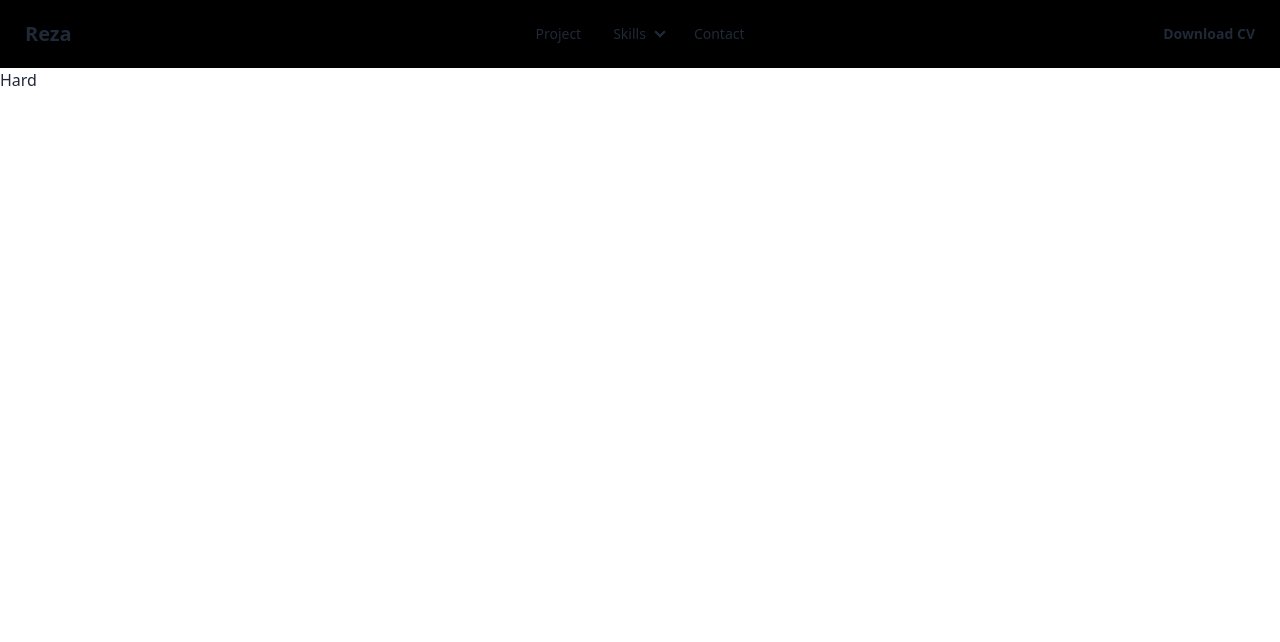
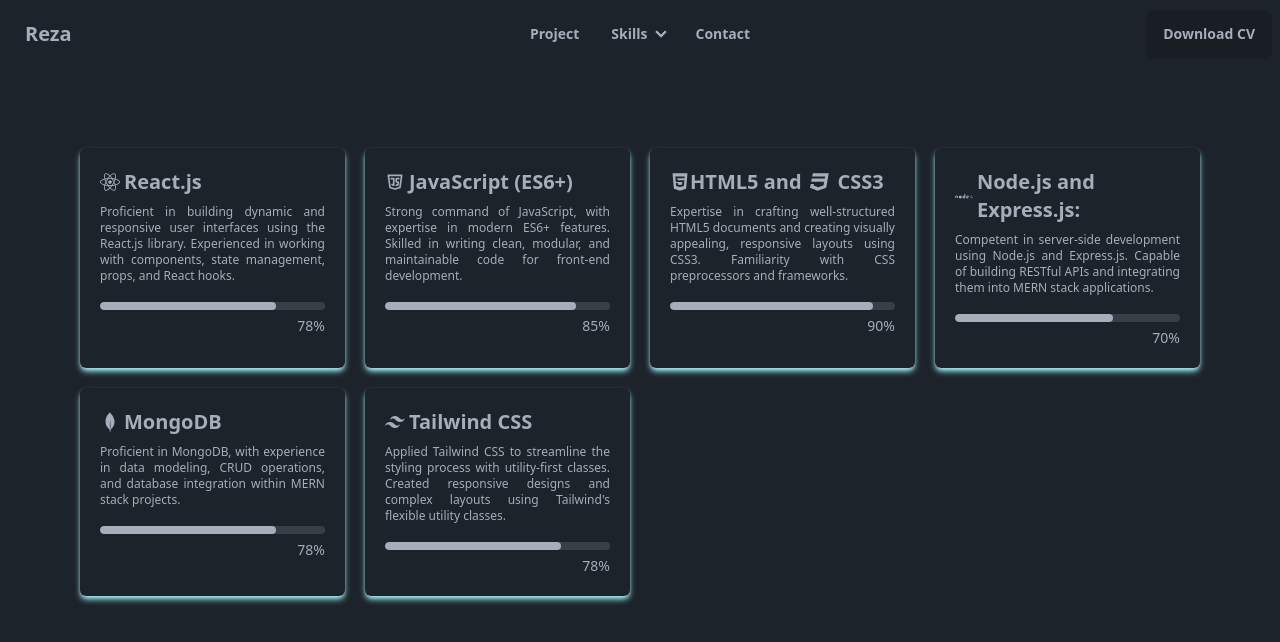
Before and after one commit to mdarifahammedreza/Portfolio-reza, a React (Vite) app: page /hard-skill in a window 1280 px wide. Shown: the top 642 px of the page. Built offline with nearby package versions, Linux system fonts and the light colour scheme.

Commit message:
hard skill page developed

```diff
--- a/index.html
+++ b/index.html
@@ -1,5 +1,5 @@
 <!doctype html>
-<html lang="en">
+<html lang="en" data-theme="dark">
 
 <head>
   <meta charset="UTF-8" />
--- a/src/Component/Header/Header.jsx
+++ b/src/Component/Header/Header.jsx
@@ -2,7 +2,7 @@
 
 const Header = () => {
   return (
-    <div className="navbar bg-black">
+    <div className="navbar font-bold">
       <div className="navbar-start">
         <div className="dropdown">
           <div tabIndex={0} role="button" className="btn btn-ghost lg:hidden">
@@ -71,10 +71,7 @@
       </div>
 
       <div className="navbar-end">
-        <a
-          href="../../assets/react.svg"
-          className="btn bg-transparent border-black"
-          download>
+        <a href="../../assets/react.svg" className="btn" download>
           Download CV
         </a>
       </div>
--- /dev/null
+++ b/src/Component/Progress/LinearPrograss.jsx
@@ -0,0 +1,14 @@
+import PropTypes from "prop-types";
+const LinearPrograss = ({ value }) => {
+  return (
+    <div>
+      <progress className="progress " value={value} max="100"></progress>
+      <p className="text-sm">{value}%</p>
+    </div>
+  );
+};
+
+export default LinearPrograss;
+LinearPrograss.propTypes = {
+  value: PropTypes.number.isRequired,
+};
--- /dev/null
+++ b/src/Component/Radial_progreass/Radial.jsx
@@ -0,0 +1,17 @@
+import PropTypes from "prop-types";
+const Radial = ({ value = 0 }) => {
+  return (
+    <div
+      className="radial-progress "
+      style={{ "--value": value }}
+      role="progressbar">
+      {value}%
+    </div>
+  );
+};
+
+export default Radial;
+
+Radial.propTypes = {
+  value: PropTypes.number.isRequired,
+};
--- /dev/null
+++ b/src/Component/partical/TsPartical.jsx
@@ -0,0 +1,101 @@
+import { useEffect, useMemo, useState } from "react";
+import Particles, { initParticlesEngine } from "@tsparticles/react";
+import { loadSlim } from "@tsparticles/slim";
+const TsPartical = () => {
+  const [init, setInit] = useState(false);
+  useEffect(() => {
+    initParticlesEngine(async (engine) => {
+      await loadSlim(engine);
+    }).then(() => {
+      setInit(true);
+    });
+  }, []);
+  const particlesLoaded = (container) => {
+    console.log(container);
+  };
+
+  const options = useMemo(
+    () => ({
+      background: {
+        color: {
+          value: "#",
+        },
+      },
+      fpsLimit: 120,
+      interactivity: {
+        events: {
+          onClick: {
+            enable: true,
+            mode: "push",
+          },
+          onHover: {
+            enable: true,
+            mode: "repulse",
+          },
+        },
+        modes: {
+          push: {
+            quantity: 10,
+          },
+          repulse: {
+            distance: 100,
+            duration: 0.4,
+          },
+        },
+      },
+      particles: {
+        color: {
+          value: "#800080",
+        },
+        links: {
+          color: "#800080",
+          distance: 150,
+          enable: true,
+          opacity: 0.5,
+          width: 1,
+        },
+        move: {
+          direction: "none",
+          enable: true,
+          outModes: {
+            default: "bounce",
+          },
+          random: false,
+          speed: 10,
+          straight: false,
+        },
+        number: {
+          density: {
+            enable: true,
+          },
+          value: 80,
+        },
+        opacity: {
+          value: 0.5,
+        },
+        shape: {
+          type: "circle",
+        },
+        size: {
+          value: { min: 1, max: 5 },
+        },
+      },
+      detectRetina: true,
+    }),
+    []
+  );
+
+  if (init) {
+    return (
+      <Particles
+        id="tsparticles"
+        particlesLoaded={particlesLoaded}
+        options={options}
+      />
+    );
+  }
+
+  return <></>;
+};
+
+export default TsPartical;
--- a/src/Page/Hard.jsx
+++ b/src/Page/Hard.jsx
@@ -1,13 +1,126 @@
 import Header from "../Component/Header/Header";
+import { FaReact } from "react-icons/fa";
+import { SiMongodb } from "react-icons/si";
+import { DiNodejs } from "react-icons/di";
+import { FaHtml5 } from "react-icons/fa";
+import { FaCss3 } from "react-icons/fa";
+import { SiTailwindcss } from "react-icons/si";
+import { FaGitAlt } from "react-icons/fa6";
 
+import LinearPrograss from "../Component/Progress/LinearPrograss";
+import { TbBrandJavascript } from "react-icons/tb";
 
 const Hard = () => {
-    return (
-        <div>
-            <Header/>
-            <p>Hard</p>
+  return (
+    <div>
+      <Header />
+      <section className="p-20 gap-5 grid grid-cols-1 md:grid-cols-2 lg:grid-cols-4">
+        <div className=" bg-transparent p-5 rounded-md shadow-md shadow-cyan-200 hover:bg-gray-800">
+          <div className="flex items-center gap-1 card-title justify-start">
+            <FaReact />
+            <p>React.js</p>
+          </div>
+          <p className="text-xs my-2 text-justify">
+            Proficient in building dynamic and responsive user interfaces using
+            the React.js library. Experienced in working with components, state
+            management, props, and React hooks.
+          </p>
+
+          <div className="text-end">
+            <LinearPrograss value={78} />
+            {/* <Radial value={75} /> */}
+          </div>
         </div>
-    );
+        <div className=" bg-transparent p-5 rounded-md shadow-md shadow-cyan-200 hover:bg-gray-800">
+          <div className="flex items-center gap-1 card-title justify-start">
+            <TbBrandJavascript />
+
+            <p>JavaScript (ES6+)</p>
+          </div>
+          <p className="text-xs my-2 text-justify">
+            Strong command of JavaScript, with expertise in modern ES6+
+            features. Skilled in writing clean, modular, and maintainable code
+            for front-end development.
+          </p>
+
+          <div className="text-end">
+            <LinearPrograss value={85} />
+            {/* <Radial value={75} /> */}
+          </div>
+        </div>
+        <div className="bg-transparent p-5 rounded-md shadow-md shadow-cyan-200 hover:bg-gray-800">
+          <div className="flex items-center gap-1 card-title justify-start">
+            <p className="flex items-center">
+              <FaHtml5 />
+              HTML5 and{" "}
+              <span className="mx-2">
+                <FaCss3 />
+              </span>{" "}
+              CSS3
+            </p>
+          </div>
+          <p className="text-xs my-2 text-justify">
+            Expertise in crafting well-structured HTML5 documents and creating
+            visually appealing, responsive layouts using CSS3. Familiarity with
+            CSS preprocessors and frameworks.
+          </p>
+
+          <div className="text-end">
+            <LinearPrograss value={90} />
+            {/* <Radial value={75} /> */}
+          </div>
+        </div>
+        <div className=" bg-transparent p-5 rounded-md shadow-md shadow-cyan-200 hover:bg-gray-800">
+          <div className="flex items-center gap-1 card-title justify-start">
+            <DiNodejs />
+            <p>Node.js and Express.js:</p>
+          </div>
+          <p className="text-xs my-2 text-justify">
+            Competent in server-side development using Node.js and Express.js.
+            Capable of building RESTful APIs and integrating them into MERN
+            stack applications.
+          </p>
+
+          <div className="text-end">
+            <LinearPrograss value={70} />
+            {/* <Radial value={75} /> */}
+          </div>
+        </div>
+        <div className=" bg-transparent p-5 rounded-md shadow-md shadow-cyan-200 hover:bg-gray-800">
+          <div className="flex items-center gap-1 card-title justify-start">
+            <SiMongodb />
+            <p>MongoDB</p>
+          </div>
+          <p className="text-xs my-2 text-justify">
+            Proficient in MongoDB, with experience in data modeling, CRUD
+            operations, and database integration within MERN stack projects.
+          </p>
+
+          <div className="text-end">
+            <LinearPrograss value={78} />
+            {/* <Radial value={75} /> */}
+          </div>
+        </div>
+        <div className=" bg-transparent p-5 rounded-md shadow-md shadow-cyan-200 hover:bg-gray-800">
+          <div className="flex items-center gap-1 card-title justify-start">
+            <SiTailwindcss />
+            <p> Tailwind CSS</p>
+          </div>
+          <p className="text-xs my-2 text-justify">
+            Applied Tailwind CSS to streamline the styling process with
+            utility-first classes. Created responsive designs and complex
+            layouts using Tailwind's flexible utility classes.
+          </p>
+
+          <div className="text-end">
+            <LinearPrograss value={78} />
+            {/* <Radial value={75} /> */}
+          </div>
+        </div>
+      </section>
+
+    </div>
+  );
 };
 
 export default Hard;
--- a/src/Page/Projects.jsx
+++ b/src/Page/Projects.jsx
@@ -1,9 +1,11 @@
 import Header from "../Component/Header/Header";
+// import Partical from "../Component/partical/TsPartical";
 
 const Projects = () => {
   return (
     <div>
-        \<Header/>
+
+      <Header />
       <p>Project</p>
     </div>
   );
```
Also changed, not shown: package.json (+7 -1 lines), 1 other file (tests, documents, lock files or other folders).
